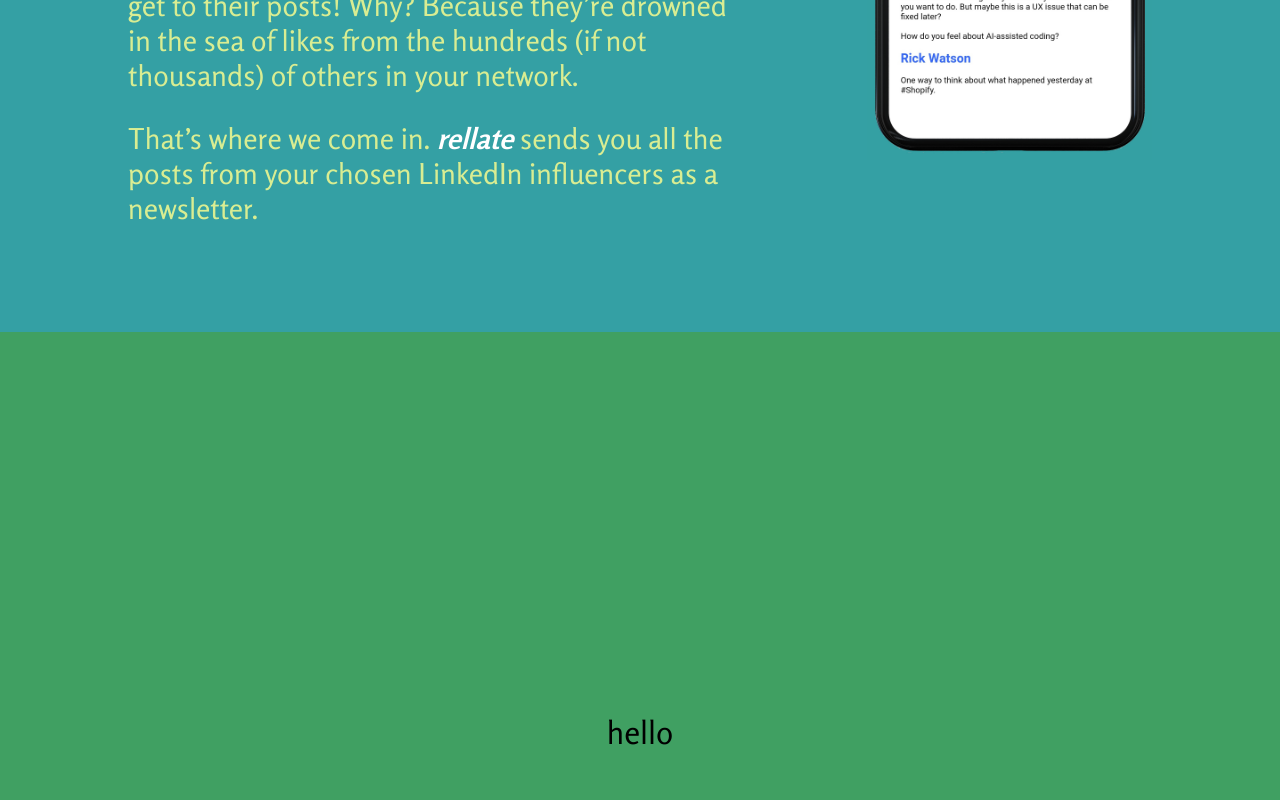
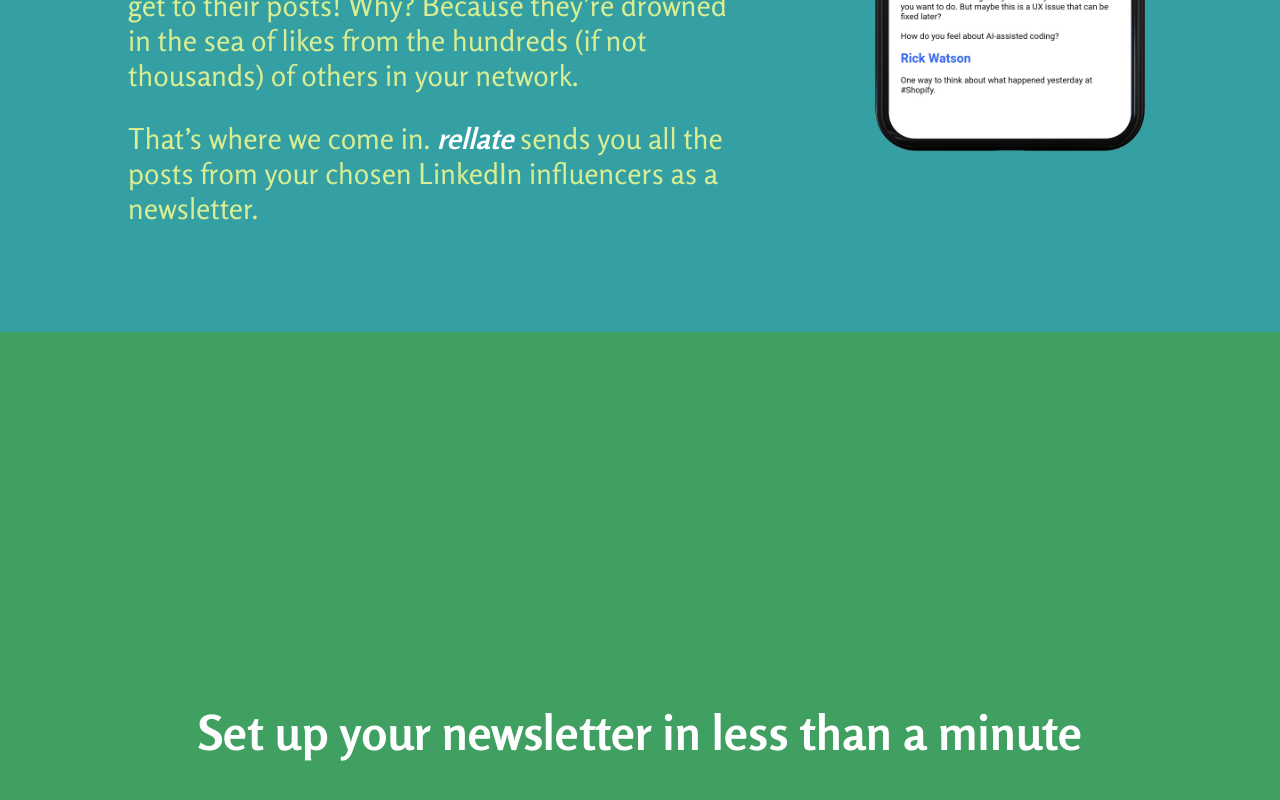
Before and after one commit to mihailthebuilder/rellate-frontend, a React (Create React App) app: page / in a window 1280 px wide. Shown: the part 606-1406 px from the top of the page. Built offline with nearby package versions, Linux system fonts and the light colour scheme.

Commit message:
started work on form section

```diff
--- a/src/App/Form/index.scss
+++ b/src/App/Form/index.scss
@@ -8,4 +8,5 @@ section.form {
   flex-direction: column;
   justify-content: center;
   align-items: center;
+  color: white;
 }
--- a/src/App/Form/index.tsx
+++ b/src/App/Form/index.tsx
@@ -3,7 +3,10 @@ import "./index.scss";
 
 const Form: React.FC = () => (
   <section id="form" className="form">
-    <div>hello</div>
+    <h2>Set up your newsletter in less than a minute</h2>
+    <form>
+      <div />
+    </form>
   </section>
 );
 
```
